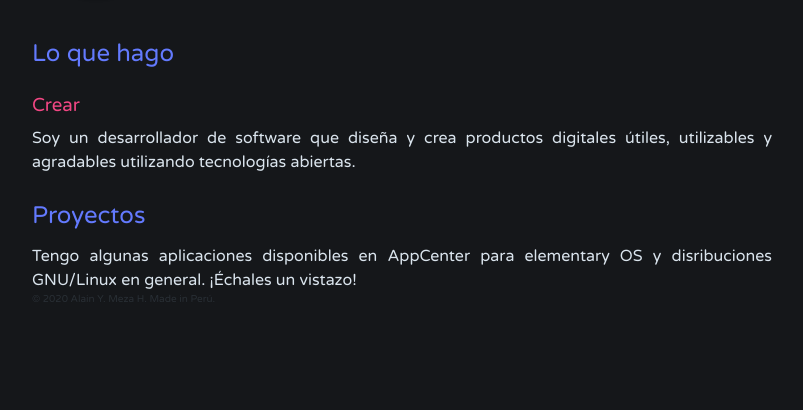
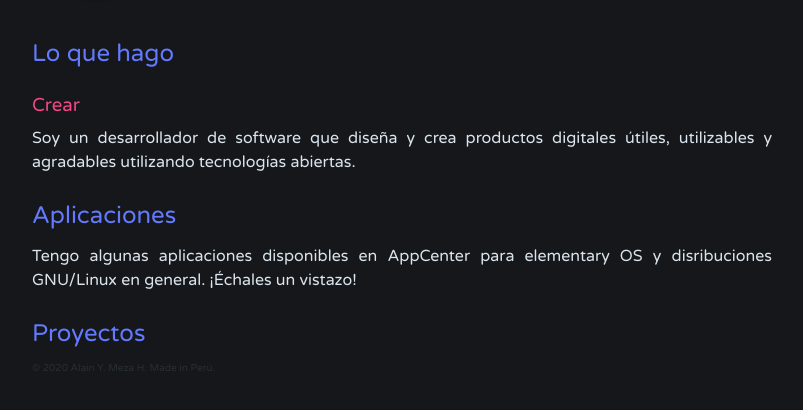
Before and after one commit to alainm23/alainm.me, a Jekyll site: the page built from index.html, in a window 1280 px wide, cut to the strip 205-615 px from the top of the page. Shown: the whole strip, without its empty margins (238-1041 px from the left). Built offline with Jekyll 4.4.1, drawn with Linux system fonts in a browser that asks for light colours; the list of posts is cut into pages by our own code.

```diff
--- a/_layouts/home.html
+++ b/_layouts/home.html
@@ -8,5 +8,7 @@ layout: default
 <h2>Lo que hago </h2>
 <h3 class="subheader">Crear</h3>
 Soy un desarrollador de software que diseña y crea productos digitales útiles, utilizables y agradables utilizando tecnologías abiertas.
+<h2>Aplicaciones</h2>
+Tengo algunas aplicaciones disponibles en AppCenter para elementary OS y disribuciones GNU/Linux en general. ¡Échales un vistazo!
+
 <h2>Proyectos</h2>
-Tengo algunas aplicaciones disponibles en AppCenter para elementary OS y disribuciones GNU/Linux en general. ¡Échales un vistazo!
```
